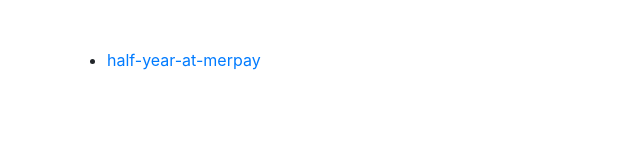
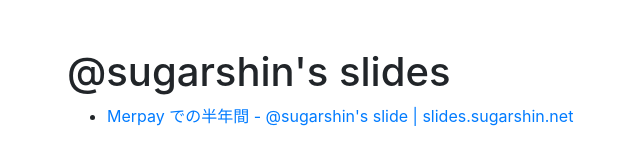
Before and after one commit to sugarshin/slides, a plain HTML site: page index.html in a window 1280 px wide. Shown: the whole page, without its empty margins (18-658 px from the left). Drawn offline with nearby package versions, Linux system fonts and the light colour scheme.

Commit message:
Built artifacts of 60c97c0 [ci skip]

```diff
--- a/index.html
+++ b/index.html
@@ -8,8 +8,9 @@
   </head>
   <body>
     <div class="container mt-5">
-      <ul>
-<li><a href="/half-year-at-merpay">half-year-at-merpay</a></li>
+      <h1>@sugarshin's slides</h1>
+<ul>
+<li><a href="/half-year-at-merpay">Merpay での半年間 - @sugarshin's slide | slides.sugarshin.net</a></li>
 </ul>
     </div>
   </body>
```
